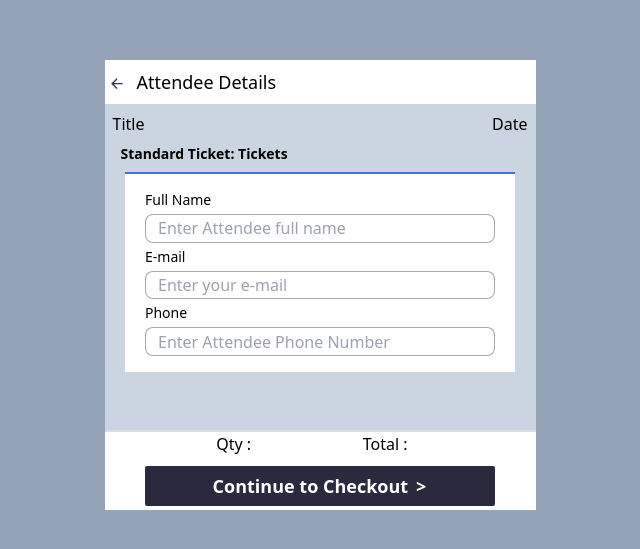
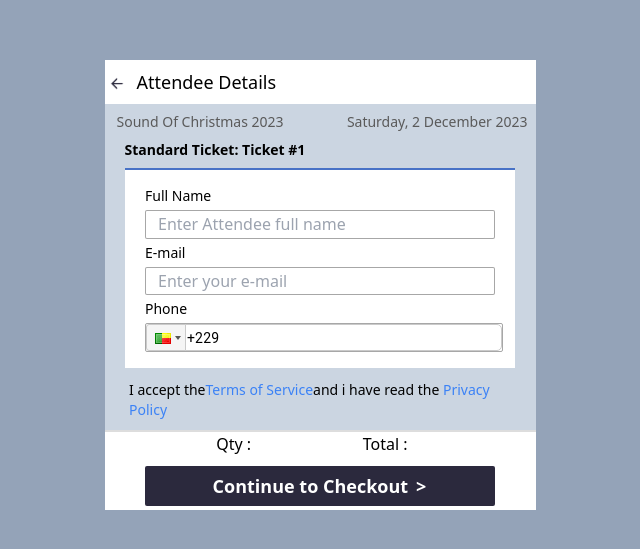
Before and after one commit to Darko05Cleanthe/Eventify-React-TailwindCss, a React (Vite) app in the folder frontend/: page /details in a window 1280 px wide. Shown: the part 115-664 px from the top of the page, without its empty margins (320-960 px from the left). Built offline with nearby package versions, Linux system fonts and the light colour scheme.

Commit message:
Correction de la page details

```diff
--- a/frontend/package.json
+++ b/frontend/package.json
@@ -19,6 +19,7 @@
     "@heroicons/react": "^2.2.0",
     "react": "^19.1.0",
     "react-dom": "^19.1.0",
+    "react-phone-input-2": "^2.15.1",
     "react-phone-number-input": "^3.4.12",
     "react-router-dom": "^7.6.2"
   },
--- a/frontend/src/components/AttendeerDetails.jsx
+++ b/frontend/src/components/AttendeerDetails.jsx
@@ -1,7 +1,12 @@
+import { useState } from "react"
 import { Link } from "react-router-dom"
+import PhoneInput from 'react-phone-input-2'
+import 'react-phone-input-2/lib/style.css'
 
 
 export default function Detail() {
+
+    const [phone, setPhone] = useState('')
 
     return <section className="flex flex-col items-center justify-center min-h-screen bg-slate-400">
 
@@ -12,12 +17,12 @@ export default function Detail() {
 
             <div className="flex flex-row justify-between">
 
-                <h4 className="m-2">Title</h4>
-                <h5 className="m-2">Date</h5>
+                <h4 className="m-2 text-sm text-[#5A5A5A] ml-3">Sound Of Christmas 2023</h4>
+                <h5 className="m-2 text-sm text-[#5A5A5A]">Saturday, 2 December 2023</h5>
 
             </div>
 
-            <p className="text-sm font-semibold ml-4">Standard Ticket: Tickets {Number}</p>
+            <p className="text-sm font-semibold ml-5">Standard Ticket: Ticket #1</p>
 
             <div className="flex flex-col w-[390px] h-[200px] self-center mt-2 border-t-2 border-[#4872C6] bg-white ">
 
@@ -25,13 +30,21 @@ export default function Detail() {
 
 
                 <label htmlFor="full-name" className="text-sm font-medium ml-1">Full Name</label>
-                <input type="text" id="full-name" placeholder="Enter Attendee full name" className="border border-[#828282B2] w-[350px] h-[35px] rounded-lg px-3 ml-1"/>
+                <input type="text" id="full-name" placeholder="Enter Attendee full name" className="border border-[#828282B2] w-[350px] h-[35px] rounded-sm px-3 ml-1"/>
                 <label htmlFor="email" className="text-sm font-medium ml-1">E-mail</label>
-                <input type="email" id="email" placeholder="Enter your e-mail" className="border border-[#828282B2] w-[350px] h-[35px] rounded-lg px-3 ml-1"/>
+                <input type="email" id="email" placeholder="Enter your e-mail" className="border border-[#828282B2] w-[350px] h-[35px] rounded-sm px-3 ml-1"/>
                 <label htmlFor="phone" className="text-sm font-medium ml-1">Phone</label>
-                <input type="email" id="phone" placeholder="Enter Attendee Phone Number" className="border border-[#828282B2] w-[350px] h-[35px] rounded-lg px-3 ml-1"/>
+                <PhoneInput
+                    country={'bj'} // indicatif par défaut : Bénin
+                    value={phone}
+                    onChange={setPhone}
+                    containerClass="w-[340px] h-[35px] ml-1 border border-[#828282B2] rounded-sm"
+                    inputClass="!w-full !h-full !text-sm !pl-10"
+                />
 
             </form>
+
+                <p className="text-sm px-1 mt-3">I accept the<span className="text-sm text-blue-500">Terms of Service</span>and i have read the <span className="text-sm text-blue-500">Privacy Policy</span></p>
 
             </div>
 
```
